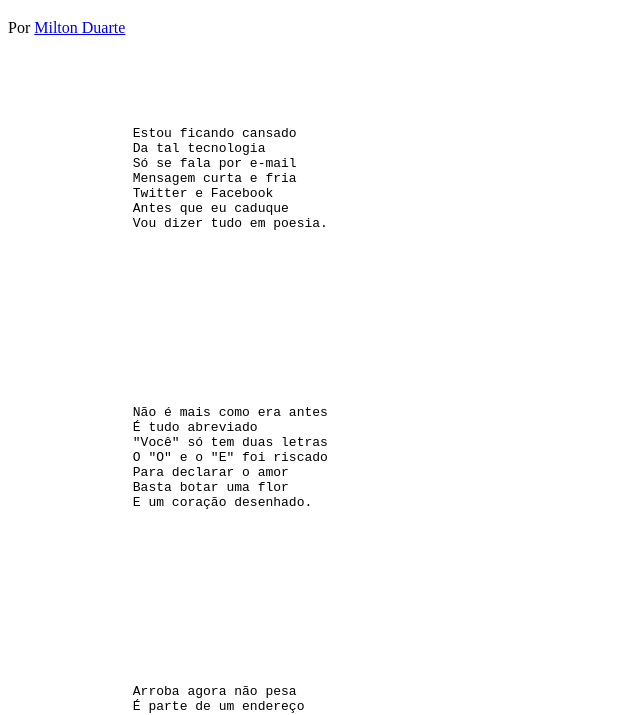
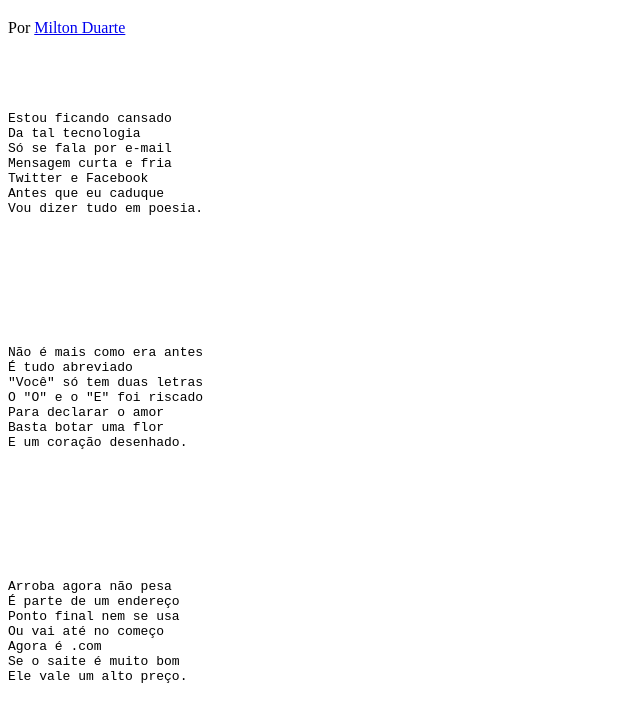
Before and after one commit to BryanK620/html-css, a plain HTML site: page desafios/d008/index.html in a window 1280 px wide. Shown: the part 61-776 px from the top of the page, without its empty margins (0-640 px from the left). Drawn offline with Linux system fonts and the light colour scheme; files that its build step writes are made by us from their sources.

Commit message:
Update style.css

```diff
--- a/desafios/d008/estilo/style.css
+++ b/desafios/d008/estilo/style.css
@@ -1,6 +1,6 @@
-@charset "UTF-8"
+@charset "UTF-8";
 
 
-pre > section > p{
+section {
     white-space: pre-line;
 }
```
